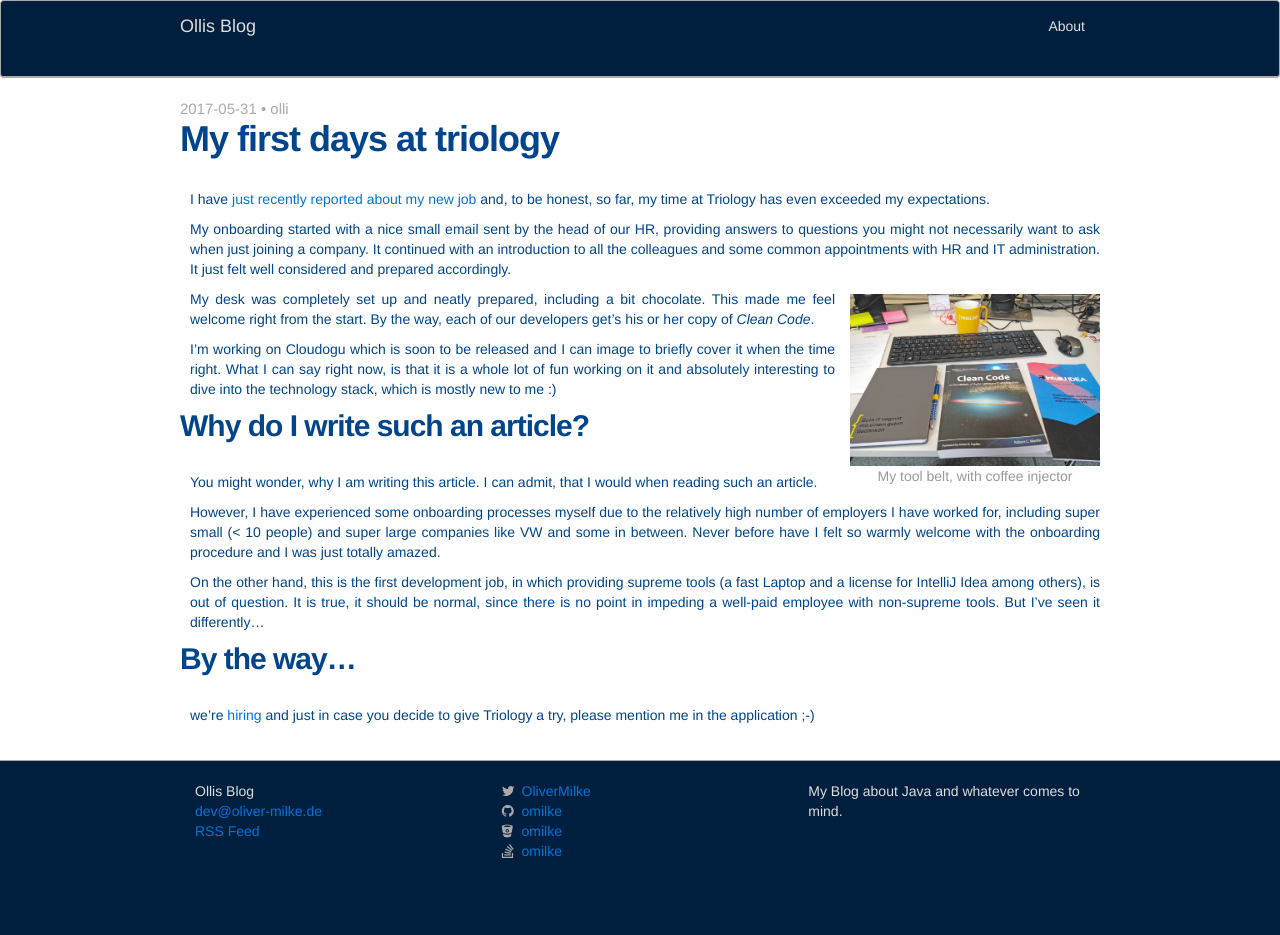
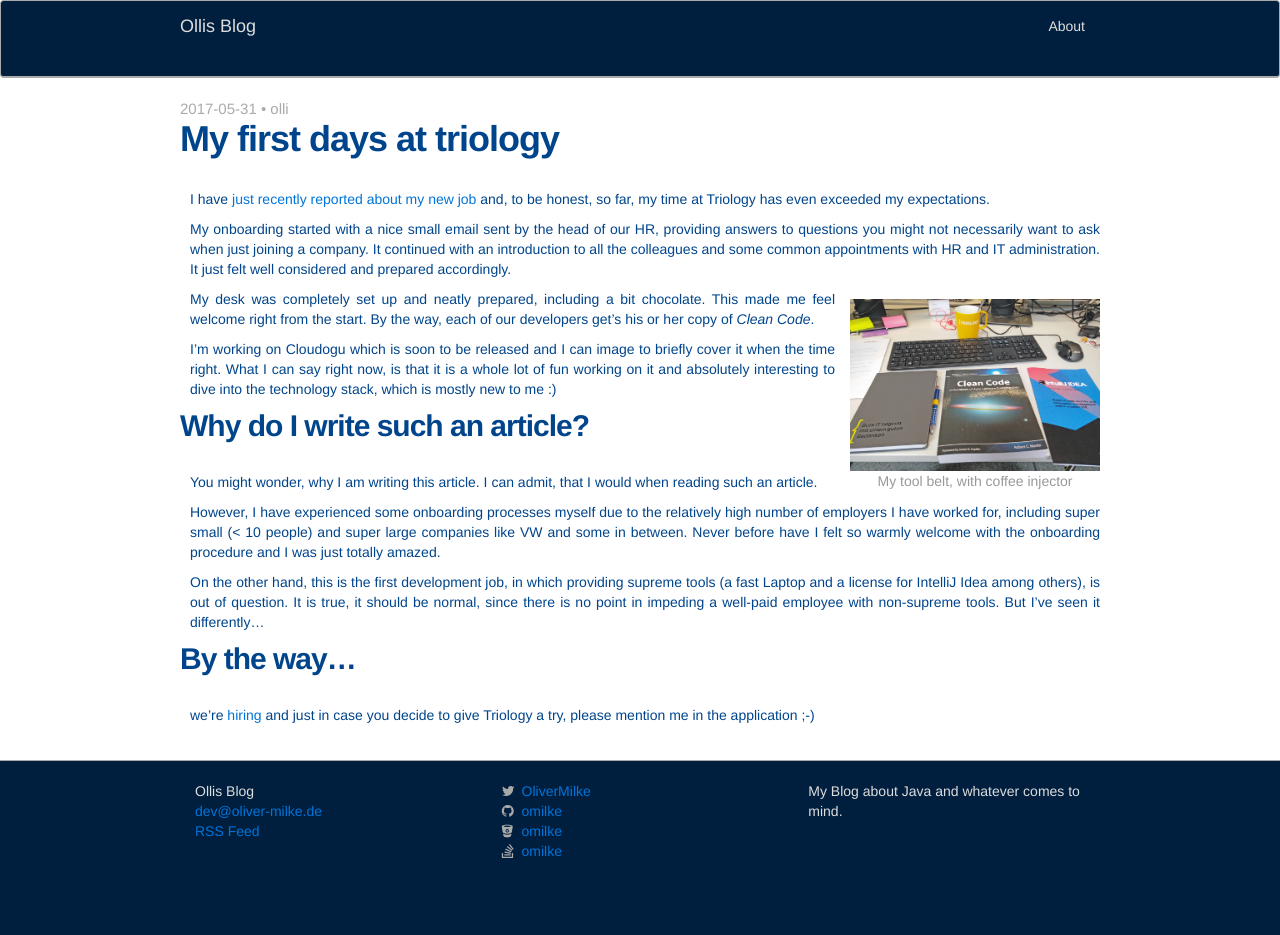
Before and after one commit to omilke/omilke.github.io, a Jekyll site: the page built from _posts/2017-05-31-my-first-days-at-triology.md, in a window 1280 px wide. Built offline with Jekyll 4.4.1, drawn with Linux system fonts in a browser that asks for light colours; nearby versions of some CDN libraries.

Commit message:
improve images

```diff
--- a/css/main.scss
+++ b/css/main.scss
@@ -217,6 +217,9 @@
 
 figure {
     text-align: center;
+
+    margin-top: 10px;
+    margin-bottom: 10px;
 }
 
 figure.highlight pre {
@@ -224,7 +227,7 @@
 }
 
 .post-content > figure.right {
-	margin: 5px 0 5px 15px;
+	margin: 10px 0 10px 15px;
   float: right;
 }
 
@@ -249,6 +252,13 @@
 
   p {
     text-align: justify;
+
+    img {
+      /* reproduce img-responsive for markdown */
+      max-width: 100%;
+      height: auto;
+      display: block;
+    }
   }
 
   p, figure.highlight, blockquote, div.highlighter-rouge {
```
